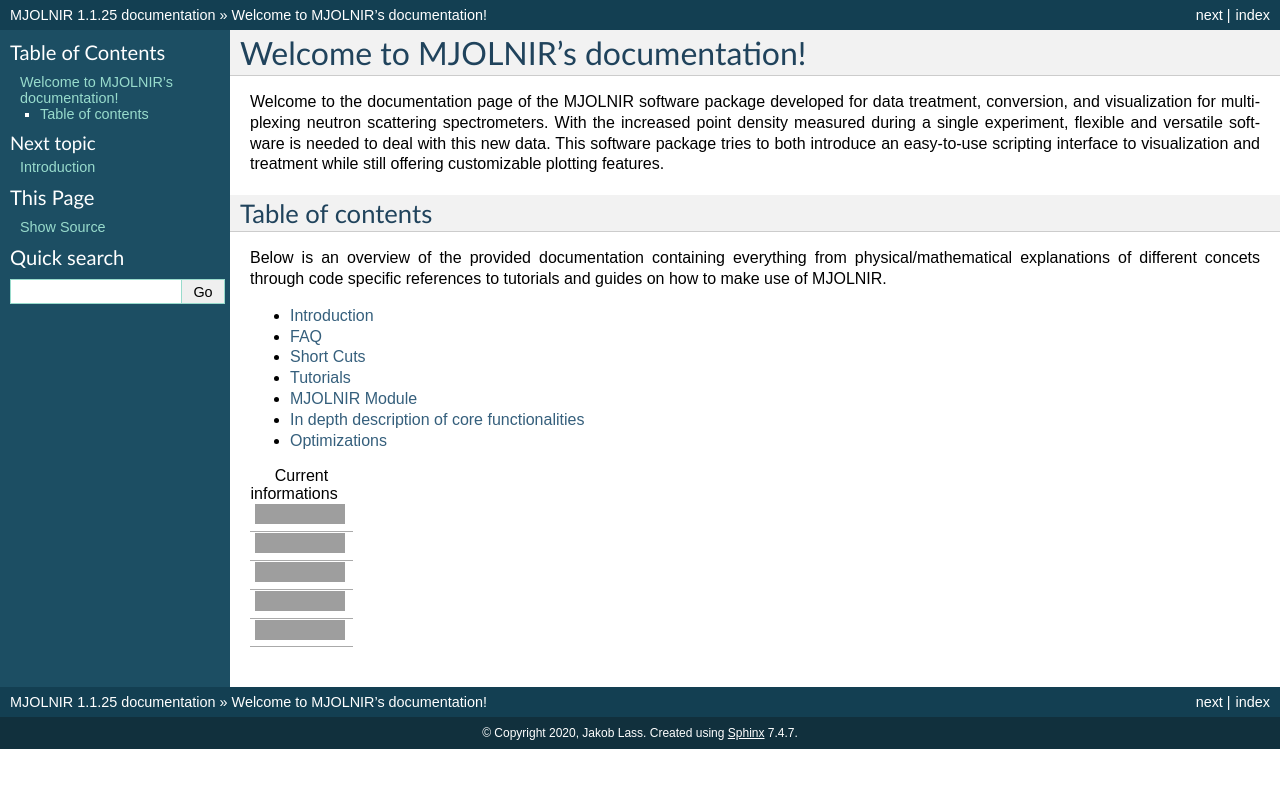
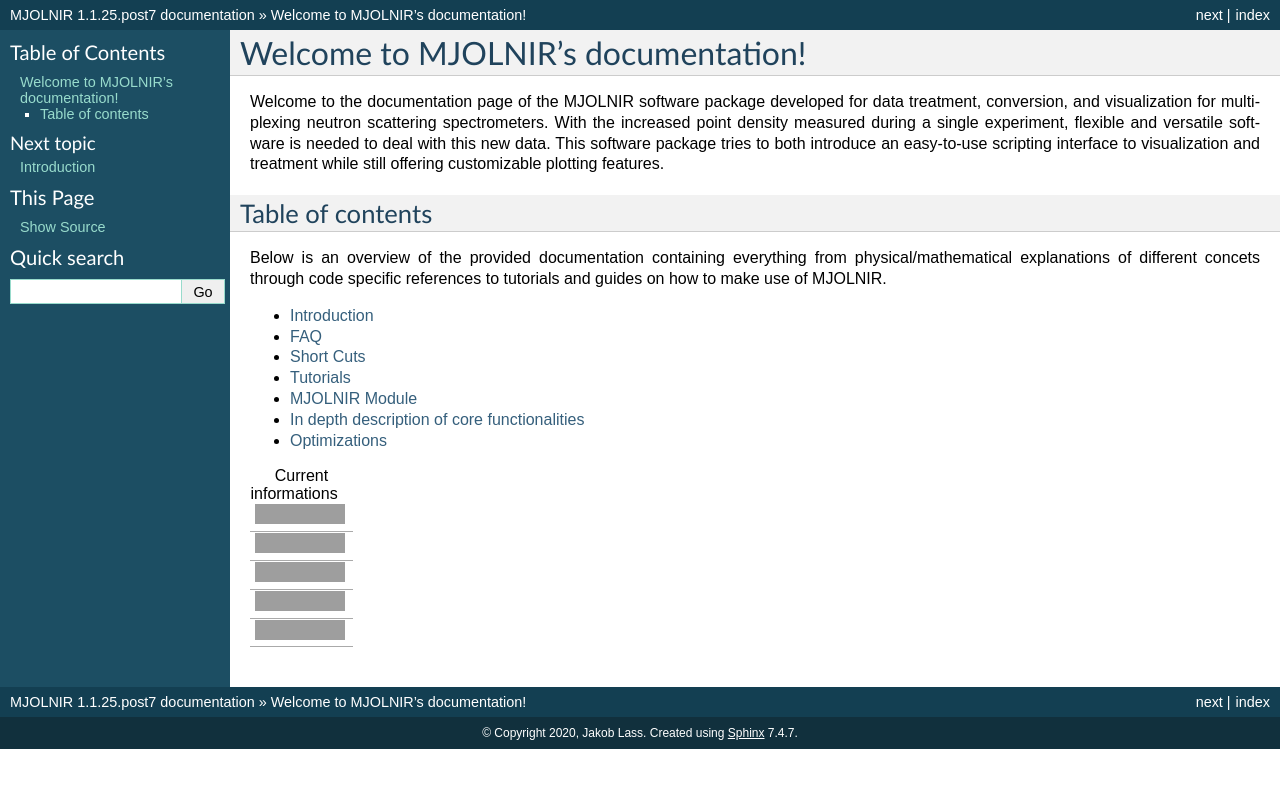
Before and after one commit to MJOLNIRPackage/MJOLNIR, a Sphinx documentation site: the page built from docs/index.rst, in a window 1280 px wide, cut to the strip 0-788 px from the top of the page. Built offline with Sphinx 7.4.7, drawn with Linux system fonts in a browser that asks for light colours; grey boxes are pictures that could not be loaded.

Commit message:
Update version

```diff
--- a/MJOLNIR/__init__.py
+++ b/MJOLNIR/__init__.py
@@ -8,7 +8,7 @@ MJOLNIR Module
 import sys,os
 sys.path.append('.')
 
-__version__ = '1.1.25'
+__version__ = '1.1.25.post7'
 __author__ = 'Jakob Lass'
 
 __multiFLEXXNormalization__ = os.path.join(os.path.dirname(__file__),'CalibrationMultiFLEXX.csv')
--- a/docs/conf.py
+++ b/docs/conf.py
@@ -31,9 +31,9 @@ copyright = u'2020, Jakob Lass'
 author = u'Jakob Lass'
 
 # The short X.Y version
-version = u'1.1.25'
+version = u'1.1.25.post7'
 # The full version, including alpha/beta/rc tags
-release = u'1.1.25'
+release = u'1.1.25.post7'
 
 
 
--- a/setup.py
+++ b/setup.py
@@ -19,7 +19,7 @@ pythonPath =  os.path.relpath(os.path.join(installFolder,'MJOLNIR'),sys.base_pre
 
 setup(
     name='MJOLNIR',
-    version='1.1.25',
+    version='1.1.25.post7',
     description=('Neutron Scattering software suite.'),
     long_description=long_description,
     author='Jakob Lass',
```
